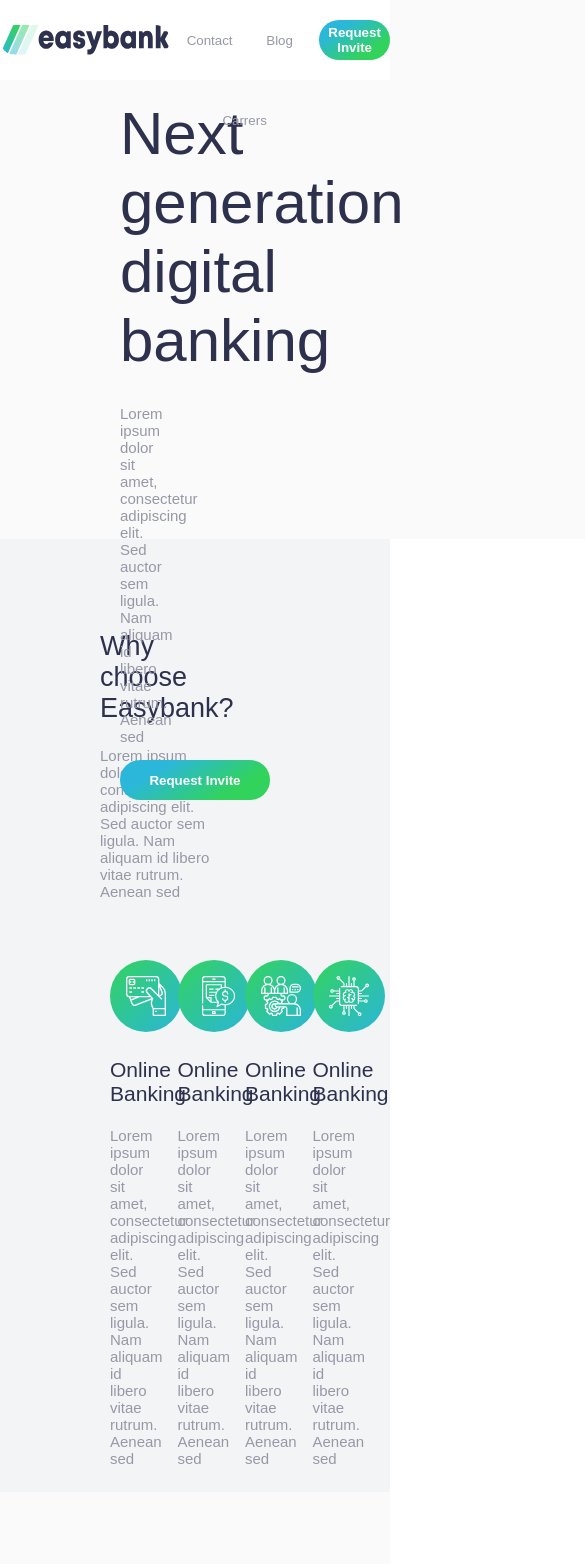
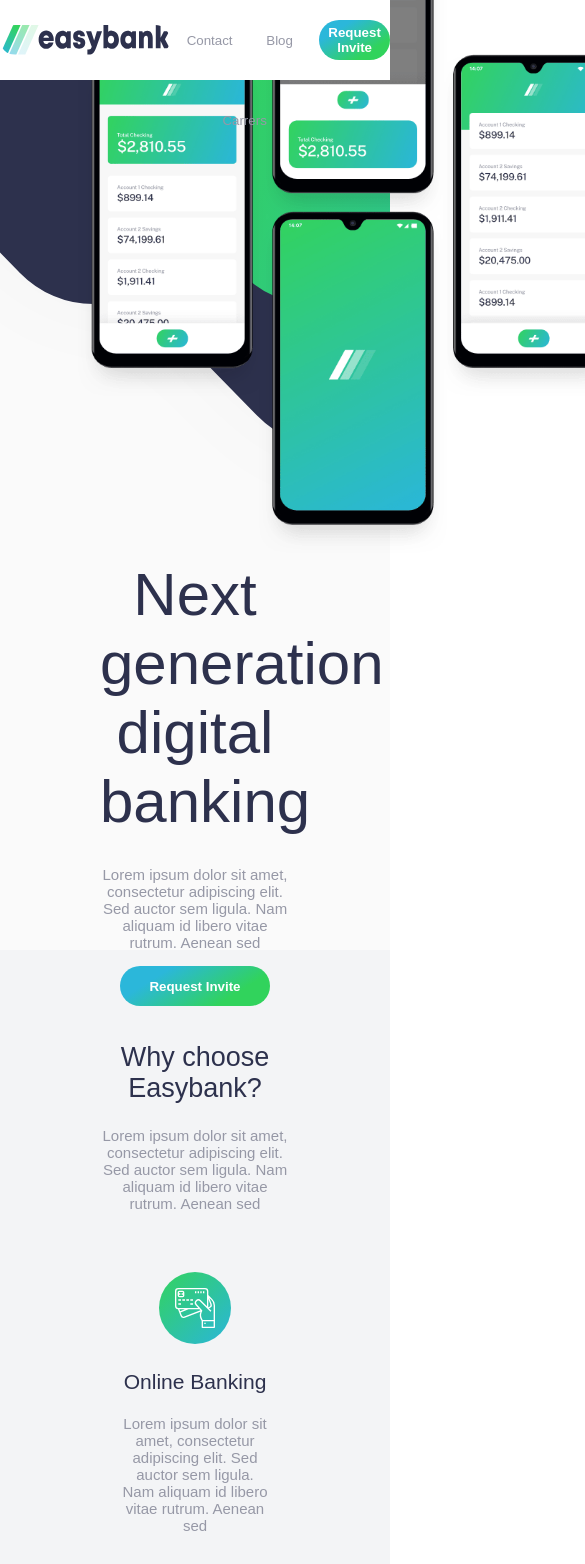
Before and after one commit to Ghazj/easybank-landing-page, a React (Create React App) app in the folder easybank/: page / in a window 390 px wide. Shown: the top 1564 px of the page, 585 px wide, since content can reach past the window. Built offline with nearby package versions, Linux system fonts and the light colour scheme.

Commit message:
Se avanza el diseño responsive.

```diff
--- a/easybank/src/App.css
+++ b/easybank/src/App.css
@@ -6,16 +6,45 @@
 
 .phones{
   position: absolute;
-  left: 800px;
+  right: 0%;
   top: 90px;
   z-index: 2;
-  width: 550px;
+  width: 36%;
 }
 
 .favicon{
   position: absolute;
-  left: 650px;
+  right: 0%;
   top: 45px;
   z-index: 1;
-  width: 700px;
+  width: 47%;
 }
+
+.mobile{
+  display: none;
+}
+
+@media only screen and (max-width:1255px){
+  .phones{
+    position: absolute;
+    left: 20%;
+    right: 50%;
+    top: -120px;
+    z-index: 2;
+    width: 550px;
+  }
+
+  .favicon{
+display: none;
+  }
+
+  .mobile{
+    display: inline;
+    position: absolute;
+    width: 100%;
+    height: 450px;
+    z-index: 1;
+    left: 0px;
+    top: 80px;
+  }
+}
--- a/easybank/src/App.js
+++ b/easybank/src/App.js
@@ -1,7 +1,8 @@
 import React from 'react';
 import './App.css';
 import phones from './assets/images/image-mockups.png';
-import fondo from './assets/images/svg/bg-intro-desktop.svg';
+import bgDesk from './assets/images/svg/bg-intro-desktop.svg';
+import bgmobile from './assets/images/svg/bg-intro-mobile.svg';
 import TopBar from './sections/top-bar/topBar.js';
 import Principal from './sections/principal/principal.js';
 import WhyChoo from './sections/why-choose/whyChoo.js';
@@ -11,8 +12,9 @@
 function App() {
   return (
     <div className="App">
-      <svg alt="Phones" src={phones} className="phones" />
-      <img alt="favicon" src={fondo} className="favicon" />
+      <img alt="Phones" src={phones} className="phones" />
+      <img alt="favicon" src={bgDesk} className="favicon" />
+      <img alt="Fondo mobile" src={bgmobile} className="mobile"/>
       <TopBar />
       <Principal />
       <WhyChoo />
--- a/easybank/src/sections/bot-bar/components/links.css
+++ b/easybank/src/sections/bot-bar/components/links.css
@@ -9,3 +9,11 @@
     color: hsl(0, 0%, 100%);
     margin-top: 10px;
 }
+
+@media only screen and (max-width: 1255px){
+    .links{
+        margin:0;
+        width: 200px;
+        text-align: center;
+    }
+}
--- a/easybank/src/sections/bot-bar/components/social.css
+++ b/easybank/src/sections/bot-bar/components/social.css
@@ -5,3 +5,9 @@
     padding-right: 40px;
     margin-top: 40px;
 }
+
+@media only screen and (max-width: 1255px){
+    .socials{
+        padding: 0;
+    }
+}
--- a/easybank/src/sections/bot-bar/styles.css
+++ b/easybank/src/sections/bot-bar/styles.css
@@ -1,14 +1,16 @@
 #botBar{
+    display: flex;
+    flex-direction: row;
+    justify-content: space-evenly;
+    align-items: center;
     height: 200px;
     padding-left: 100px;
     padding-right: 100px;
     position: relative;
-    display: flex;
-    flex-direction: row;
-    justify-content: space-evenly;
-    align-items: center;
     background-color: hsl(233, 26%, 24%);
 }
+
+
 
 .col1{
     text-align: left;
@@ -47,3 +49,29 @@
 img:hover{
     color: red;
 }
+
+@media only screen and (max-width: 1255px){
+    #botBar{
+        display: flex;
+        flex-direction: column;
+        justify-content: space-evenly;
+        align-items: center;
+        height: 500px;
+        padding-left: 100px;
+        padding-right: 100px;
+        position: relative;
+        }
+        .col3{
+            text-align: center;
+            width: 200px;
+        }
+        .col2{
+            display: flex;
+            flex-direction: column;
+            align-items: center;
+            width: 600px;
+            text-align: center;
+        }
+        .col1{
+        }
+}
--- a/easybank/src/sections/latest-art/articles/styles.css
+++ b/easybank/src/sections/latest-art/articles/styles.css
@@ -1,12 +1,12 @@
 .article{
     width: 25%;
-    padding: 20px;
 }
 
 .image{
     width: 260px;
     height: 195px;
     object-fit: cover;
+    border-radius: 10px;
 }
 
 .articleText{
@@ -21,3 +21,17 @@
 }
 .tittleArt:hover
 {color:hsl(136, 65%, 51%)}
+
+@media only screen and (max-width: 1255px){
+    .article{
+        width: 80%;
+        padding: 0;
+        margin-bottom: 0;
+    }
+
+    .image{
+        width: 100%;
+        height: 60%;
+        border-radius: 10px;
+    }
+}
--- a/easybank/src/sections/latest-art/styles.css
+++ b/easybank/src/sections/latest-art/styles.css
@@ -22,3 +22,19 @@
     font-weight: 400;
     margin: 0;
 }
+
+@media only screen and (max-width: 1255px){
+    .latestArt{
+        text-align: center;
+    }
+    .articles{
+        display: flex;
+        flex-direction: column;
+        justify-content: center;
+        align-items: center;
+        text-align: center;
+    }
+    .latestTittle{
+        text-align: center;
+    }
+}
--- a/easybank/src/sections/principal/styles.css
+++ b/easybank/src/sections/principal/styles.css
@@ -3,8 +3,8 @@
     background-color:
     hsl(0, 0%, 98%);
     position: relative;
-    padding-left: 120px;
-    padding-right: 740px;
+    padding-left: 100px;
+    padding-right: 50%;
     padding-top: 10%;
     text-align: left;
     height: 500px;
@@ -15,3 +15,17 @@
     color: #2d314d;
     font-size: 60px;
 }
+
+@media only screen and (max-width: 1255px){
+    .principal{
+        font-weight: 400;
+        background-color:
+        hsl(0, 0%, 98%);
+        position: relative;
+        padding-left: 100px;
+        padding-right: 100px;
+        padding-top: 500px;
+        text-align: center;
+        height: 450px;
+    }
+}
--- a/easybank/src/sections/why-choose/styles.css
+++ b/easybank/src/sections/why-choose/styles.css
@@ -16,9 +16,28 @@
 
 .optionWhy{
 width: 25%;
+margin-bottom: 30px;
 }
 
 .tittleText{
     padding-right: 38%;
     text-align: left;
 }
+
+@media only screen and (max-width: 1255px){
+    .tittleText{
+        padding-right: 0;
+        text-align: center;
+    }
+    .options{
+        margin-top: 50px;
+        display: flex;
+        flex-direction: column;
+        text-align: center;
+        align-items: center;
+    }
+    .optionWhy{
+        width: 80%;
+        margin-bottom: 30px;
+        }
+}
```
